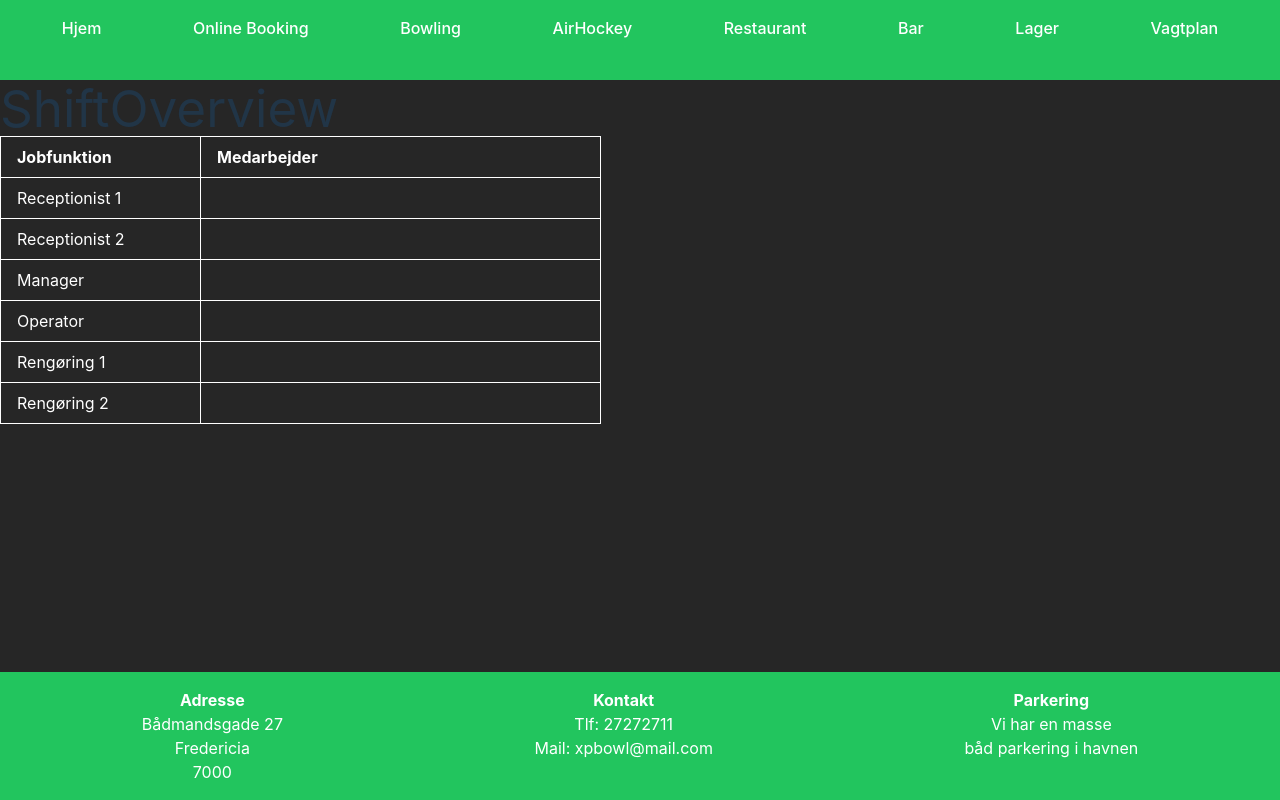
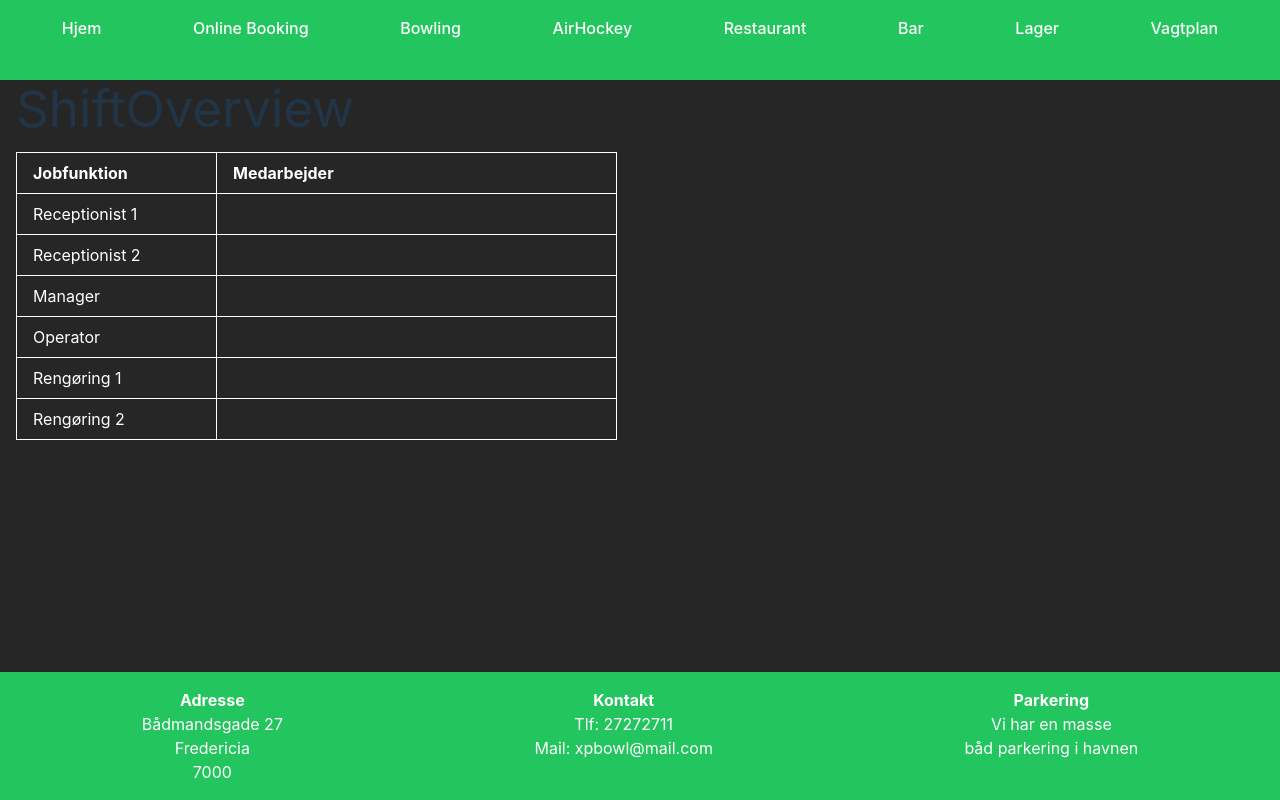
Before and after one commit to YawHB/XP-Bowling-Frontend-KYLL, a React (Vite) app: page /vagtplan in a window 1280 px wide. Built offline with nearby package versions, Linux system fonts and the light colour scheme.

Commit message:
ShiftOverview padding

```diff
--- a/src/components/shift/ShiftOverviews.tsx
+++ b/src/components/shift/ShiftOverviews.tsx
@@ -2,10 +2,9 @@ import ShiftTable from './ShiftTable';
 
 export default function ShiftOverview() {
     return (
-        <div className="w-screen" px-4>
-            <h1>ShiftOverview</h1>
-            <ShiftTable />
-
-        </div>
+      <div className="w-screen px-4">
+        <h1 className="mb-4">ShiftOverview</h1>
+        <ShiftTable />
+      </div>
     );
 }
```
